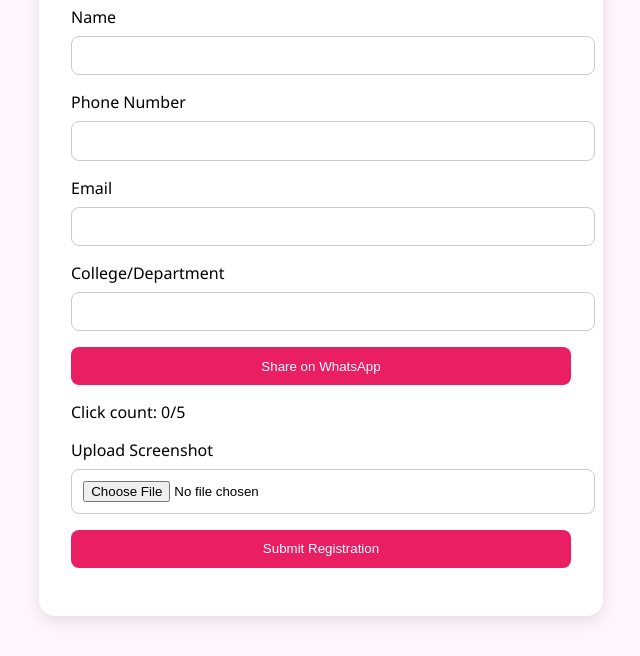
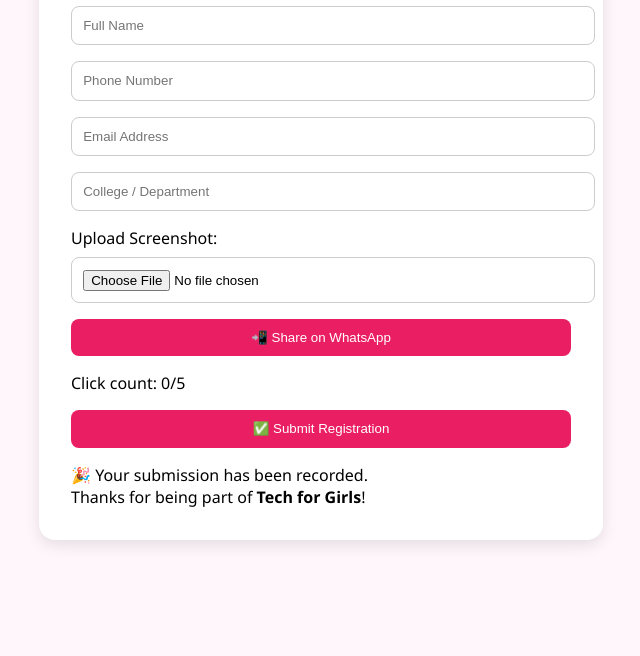
Before and after one commit to Minesh8307/Tech-for-Girls.github.io, a plain HTML site: page index.html in a window 1280 px wide. Shown: the part 152-808 px from the top of the page, without its empty margins (319-959 px from the left). Drawn offline with Linux system fonts and the light colour scheme.

Commit message:
Update index.html

```diff
--- a/index.html
+++ b/index.html
@@ -3,38 +3,31 @@
 <head>
   <meta charset="UTF-8" />
   <meta name="viewport" content="width=device-width, initial-scale=1.0"/>
-  <title>Tech for Girls Registration</title>
-  <link rel="stylesheet" href="style.css"/>
+  <title>Tech for Girls - Registration</title>
+  <link rel="stylesheet" href="style.css" />
 </head>
 <body>
   <div class="container">
-    <h1>Tech for Girls: Registration</h1>
+    <h1>👩‍💻 Tech for Girls Registration</h1>
 
-    <form id="registrationForm">
-      <label>Name</label>
-      <input type="text" id="name" required />
+    <form id="registrationForm" class="form">
+      <input type="text" id="name" placeholder="Full Name" required />
+      <input type="number" id="phone" placeholder="Phone Number" required />
+      <input type="email" id="email" placeholder="Email Address" required />
+      <input type="text" id="college" placeholder="College / Department" required />
 
-      <label>Phone Number</label>
-      <input type="number" id="phone" required />
+      <label for="screenshot">Upload Screenshot:</label>
+      <input type="file" id="screenshot" accept="image/*,.pdf" />
 
-      <label>Email</label>
-      <input type="email" id="email" required />
+      <button type="button" id="whatsappBtn" class="share-btn">📲 Share on WhatsApp</button>
+      <p id="shareCount">Click count: 0/5</p>
 
-      <label>College/Department</label>
-      <input type="text" id="college" required />
-
-      <div class="share-section">
-        <button type="button" id="whatsappBtn">Share on WhatsApp</button>
-        <p id="shareCount">Click count: 0/5</p>
-      </div>
-
-      <label>Upload Screenshot</label>
-      <input type="file" id="screenshot" accept="image/*" required />
-
-      <button type="submit" id="submitBtn">Submit Registration</button>
+      <button type="submit" id="submitBtn" class="submit-btn">✅ Submit Registration</button>
     </form>
 
-    <p id="thankYouMessage" style="display: none;">🎉 Your submission has been recorded. Thanks for being part of Tech for Girls!</p>
+    <div id="thankYouMessage" class="thankyou">
+      🎉 Your submission has been recorded.<br>Thanks for being part of <strong>Tech for Girls</strong>!
+    </div>
   </div>
 
   <script src="script.js"></script>
```
